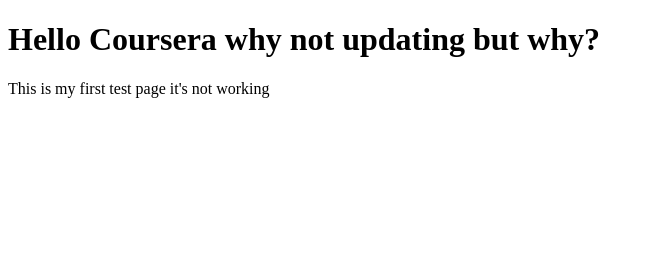
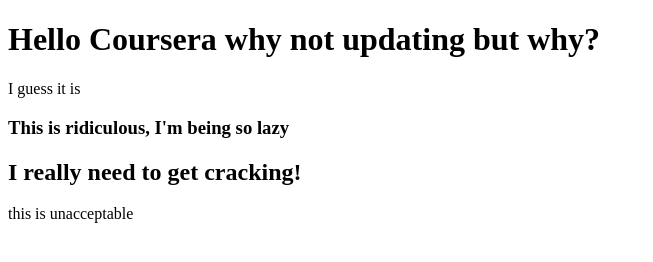
Before and after one commit to georgefearn/coursera-test, a plain HTML site: page index.html in a window 1280 px wide. Shown: the whole page, without its empty margins (0-653 px from the left). Drawn offline with Linux system fonts and the light colour scheme.

Commit message:
first web file.

```diff
--- a/index.html
+++ b/index.html
@@ -6,7 +6,10 @@
 
     <body>
         <h1>Hello Coursera why not updating but why?</h1>
-        <p>This is my first test page it's not working</p>
+        <p>I guess it is</p>
+        <h3>This is ridiculous, I'm being so lazy</h3>
+        <h2>I really need to get cracking!</h2>
+        <p>this is unacceptable</p>
     </body>
 
 </html>
```
